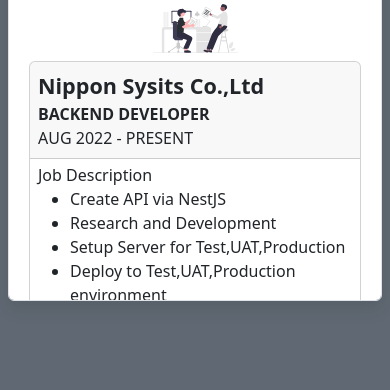
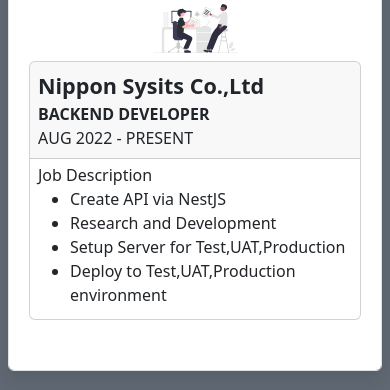
Before and after one commit to NosadDev/Profile, a plain HTML site: page index.html in a window 390 px wide. Shown: the part 454-844 px from the top of the page. Drawn offline with Linux system fonts and the light colour scheme.

Commit message:
Fix information height for mobile screen

```diff
--- a/assets/css/style.css
+++ b/assets/css/style.css
@@ -77,7 +77,7 @@ img.image-cosmetic {
 @media screen and (max-width: 767px) {
     section[name="content"] div[name="information"]>.row {
         margin-top: 1em;
-        max-height: 82vh;
+        max-height: calc(100vh - 82px);
         overflow-y: auto;
     }
 
```
